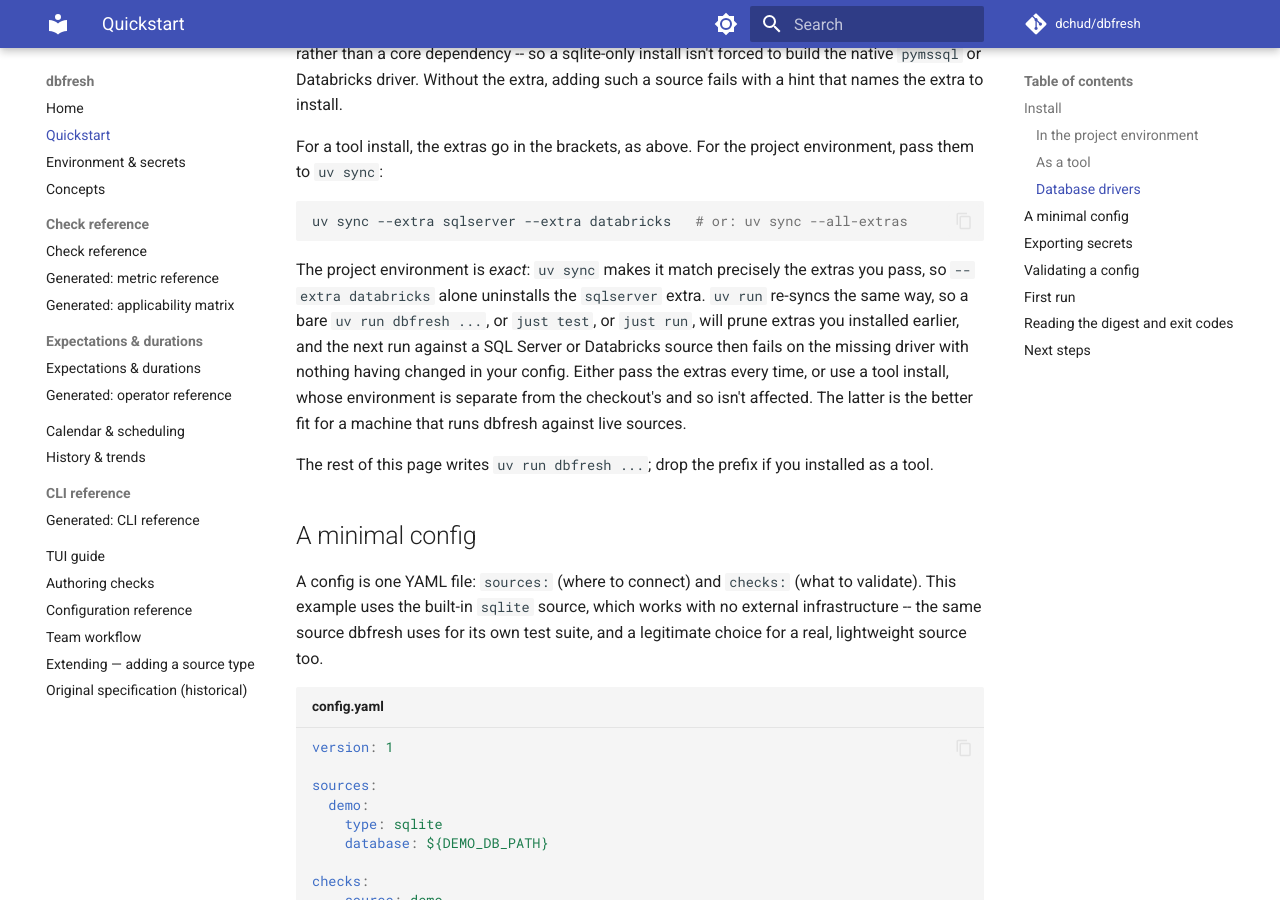
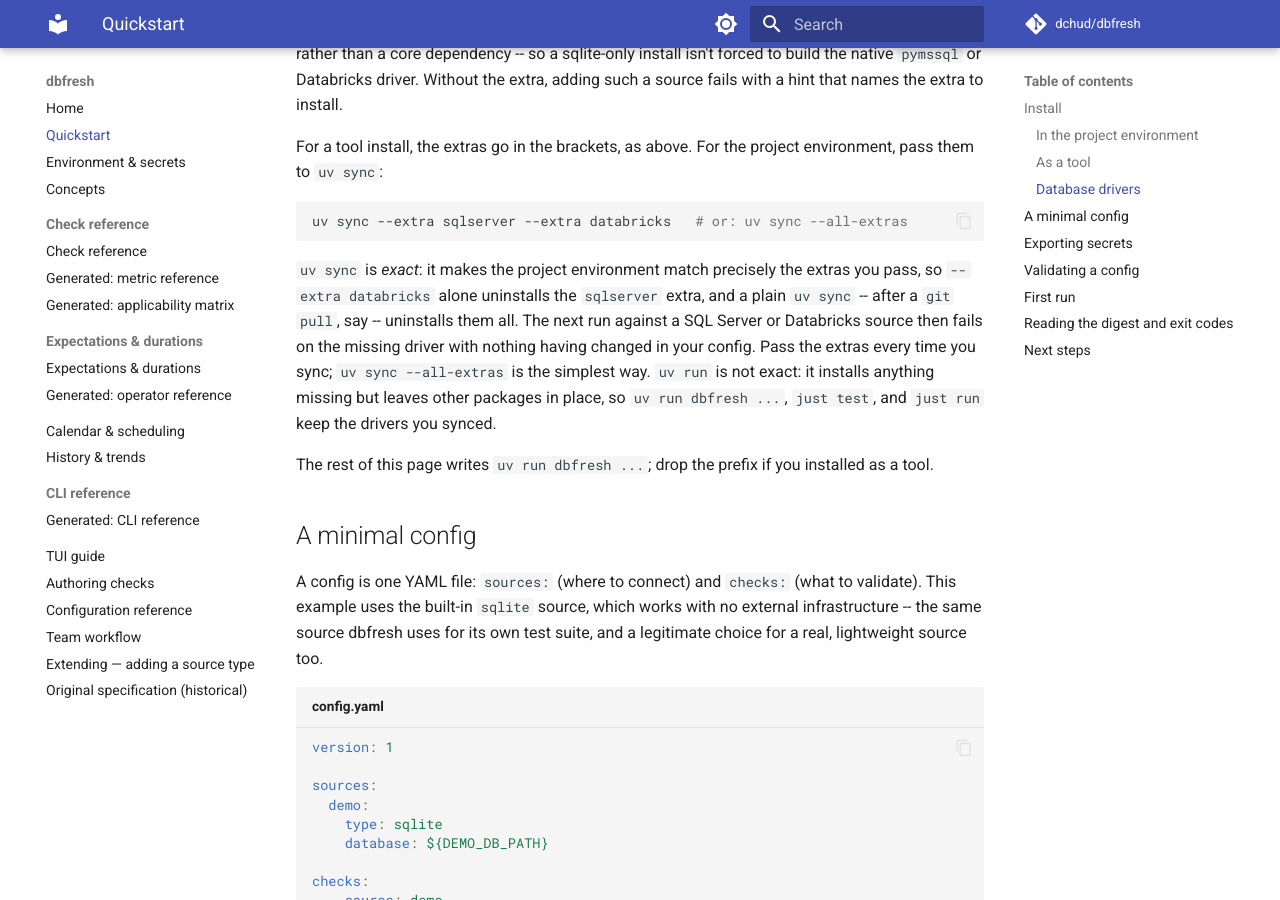
Before and after one commit to dchud/dbfresh, an MkDocs documentation site: the page built from docs/quickstart.md, in a window 1280 px wide and 900 px high, scrolled down 996 px. Built offline with MkDocs 1.6.1 and Material for MkDocs 9.7.7, drawn with Linux system fonts in a browser that asks for light colours; comment, search, counter and statistics services are not loaded.

Commit message:
Correct the quickstart on which uv commands remove extras
The quickstart said `uv run` re-syncs exactly, so a bare `uv run
dbfresh`, `just test`, or `just run` would remove extras installed
earlier, and recommended a tool install on that basis. `uv run` is not
exact: it installs anything missing and leaves other packages in place
(`--exact` opts in). Only `uv sync` removes extras, including a plain
`uv sync` after a pull.

````diff
--- a/docs/quickstart.md
+++ b/docs/quickstart.md
@@ -53,15 +53,15 @@
 uv sync --extra sqlserver --extra databricks   # or: uv sync --all-extras
 ```
 
-The project environment is *exact*: `uv sync` makes it match precisely the
-extras you pass, so `--extra databricks` alone uninstalls the `sqlserver`
-extra. `uv run` re-syncs the same way, so a bare `uv run dbfresh ...`, or
-`just test`, or `just run`, will prune extras you installed earlier, and
-the next run against a SQL Server or Databricks source then fails on the
-missing driver with nothing having changed in your config. Either pass the
-extras every time, or use a tool install, whose environment is separate
-from the checkout's and so isn't affected. The latter is the better fit for
-a machine that runs dbfresh against live sources.
+`uv sync` is *exact*: it makes the project environment match precisely
+the extras you pass, so `--extra databricks` alone uninstalls the
+`sqlserver` extra, and a plain `uv sync` -- after a `git pull`, say --
+uninstalls them all. The next run against a SQL Server or Databricks
+source then fails on the missing driver with nothing having changed in
+your config. Pass the extras every time you sync; `uv sync --all-extras`
+is the simplest way. `uv run` is not exact: it installs anything missing
+but leaves other packages in place, so `uv run dbfresh ...`, `just test`,
+and `just run` keep the drivers you synced.
 
 The rest of this page writes `uv run dbfresh ...`; drop the prefix if you
 installed as a tool.
````
